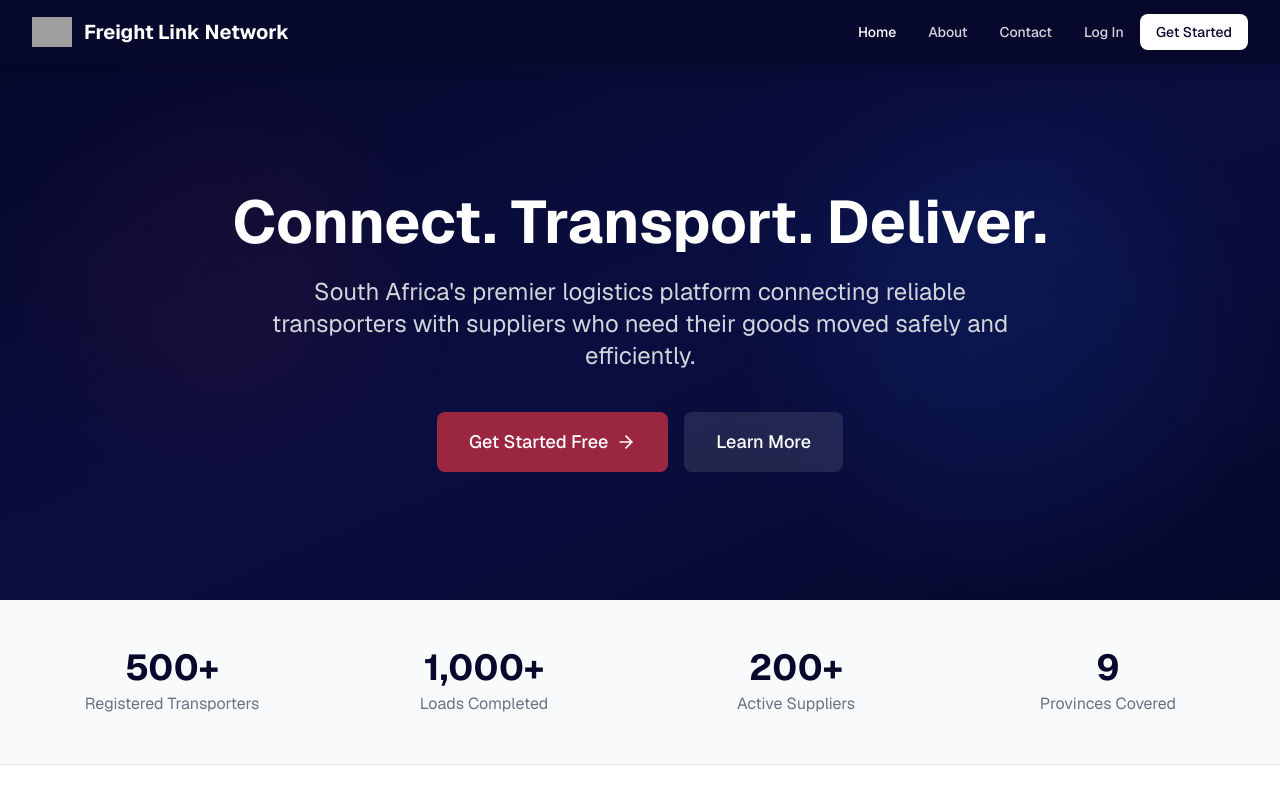
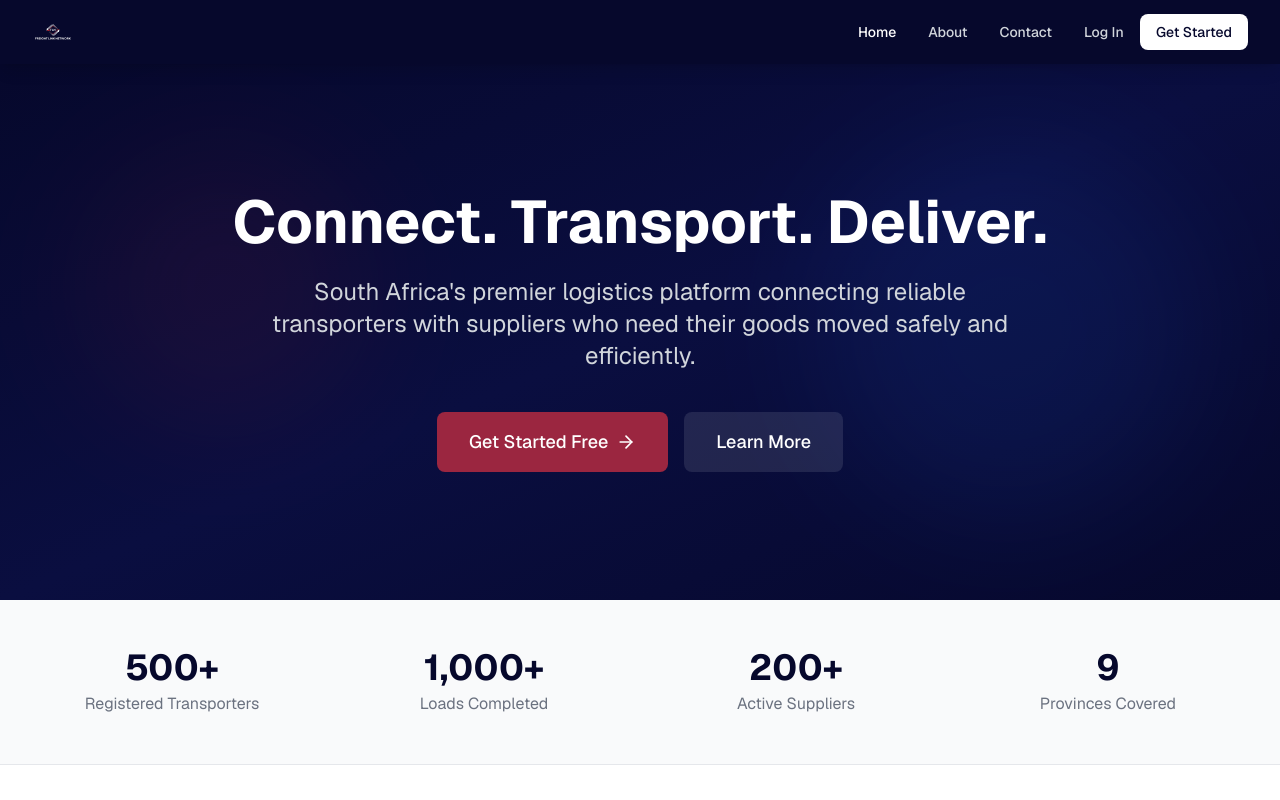
Before and after one commit to TBOTHA0326/freight-link-network, a Next.js app: page / in a window 1280 px wide. Shown: the top 800 px of the page. Built offline with nearby package versions, Linux system fonts and the light colour scheme; grey boxes are pictures that could not be loaded.

Commit message:
Ok, should be good to go now?
--- PLEASE!!!

```diff
--- a/components/Navbar.tsx
+++ b/components/Navbar.tsx
@@ -26,16 +26,13 @@ export default function Navbar() {
               <div className="w-10 h-10 relative flex items-center justify-center">
                 <Image
                   src="/FLNSITELOGO.png"
-                  alt="Freight Link Network"
+                  alt="FL logo"
                   width={40}
                   height={40}
                   className="object-contain"
                   priority
                 />
               </div>
-              <span className="text-xl font-bold text-white">
-                Freight Link Network
-              </span>
             </Link>
           </div>
 
```
Also changed, not shown: public/FLNSITELOGO.png (added).
